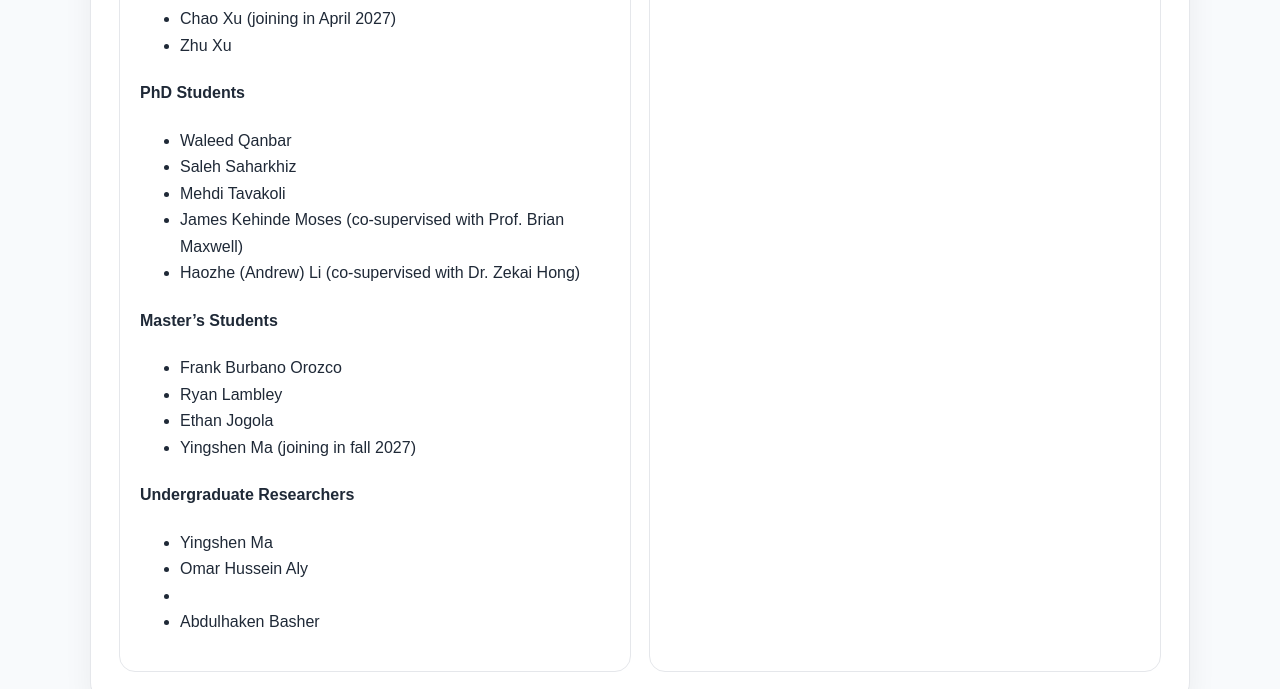
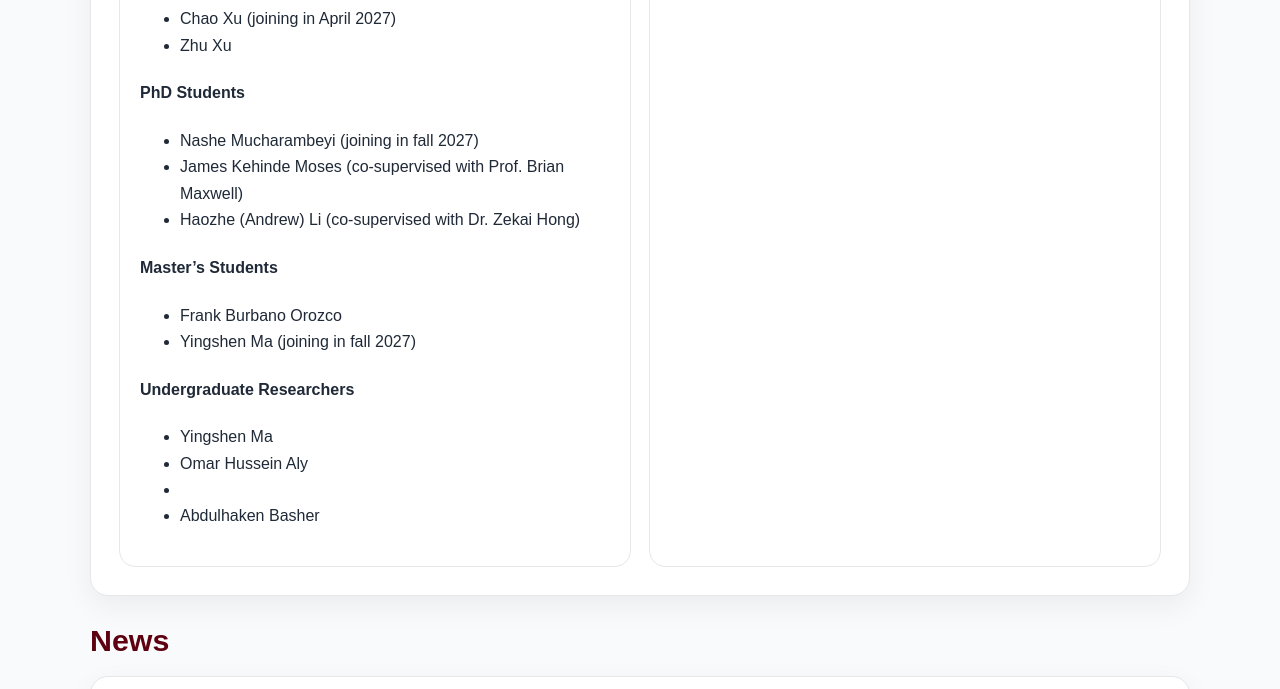
Before and after one commit to haotang-web/haotanglab.github.io, a plain HTML site: page index.html in a window 1280 px wide. Shown: the part 3360-4049 px from the top of the page. Drawn offline with Linux system fonts and the light colour scheme.

Commit message:
Update index.html

```diff
--- a/index.html
+++ b/index.html
@@ -892,14 +892,9 @@
             </h4>
 
             <ul>
-
-              <li>Waleed Qanbar</li>
-              <li>Saleh Saharkhiz</li>
-              <li>Mehdi Tavakoli</li>
+              <li>Nashe Mucharambeyi (joining in fall 2027) </li>
              <li>James Kehinde Moses (co-supervised with Prof. Brian Maxwell)</li>
                <li>Haozhe (Andrew) Li (co-supervised with Dr. Zekai Hong)</li>
-
-
             </ul>
 
 
@@ -909,8 +904,6 @@
 
             <ul>
               <li>Frank Burbano Orozco</li>
-              <li>Ryan Lambley</li>
-              <li>Ethan Jogola</li>
               <li>Yingshen Ma (joining in fall 2027)</li>
             </ul>
 
```
